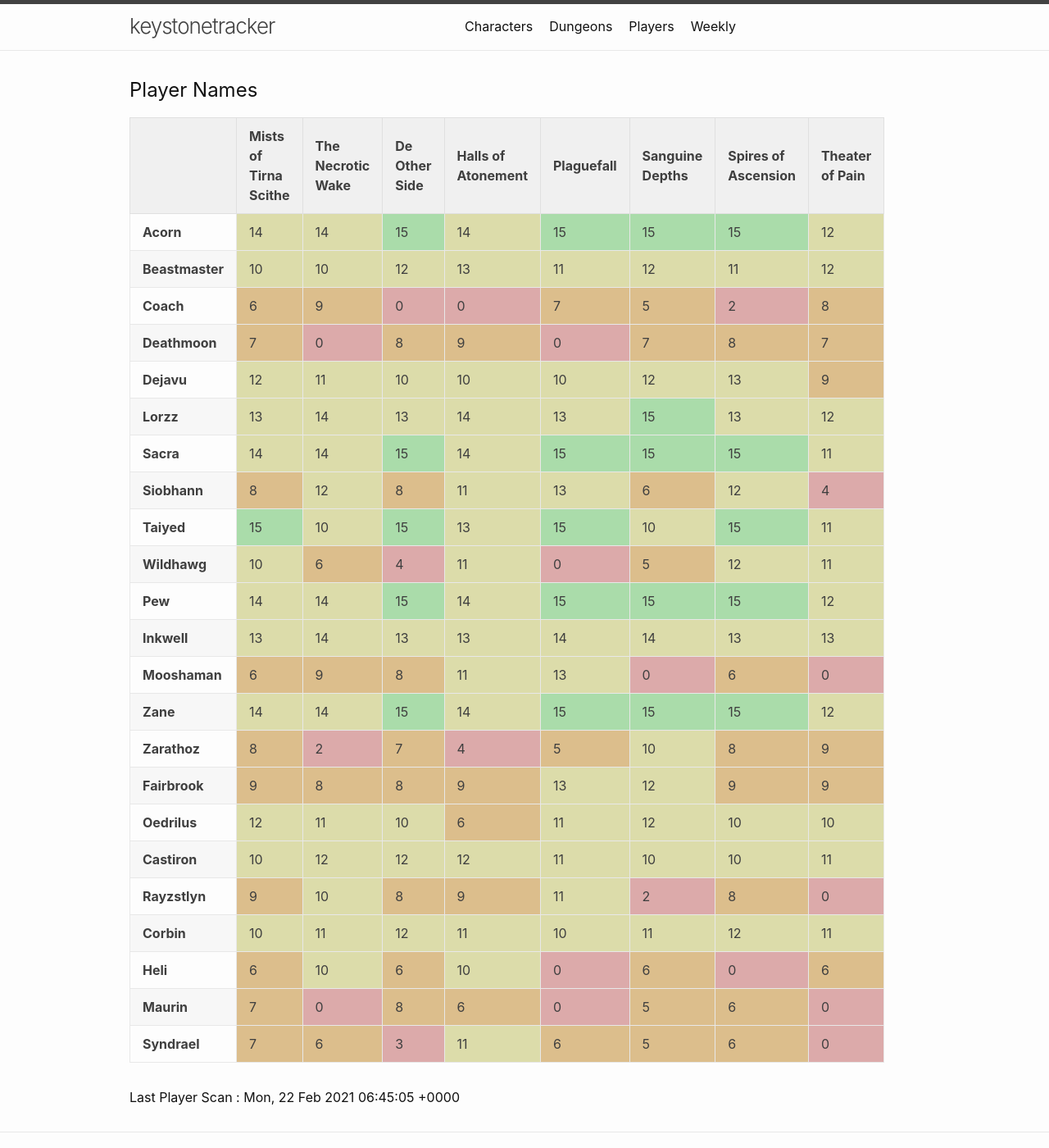
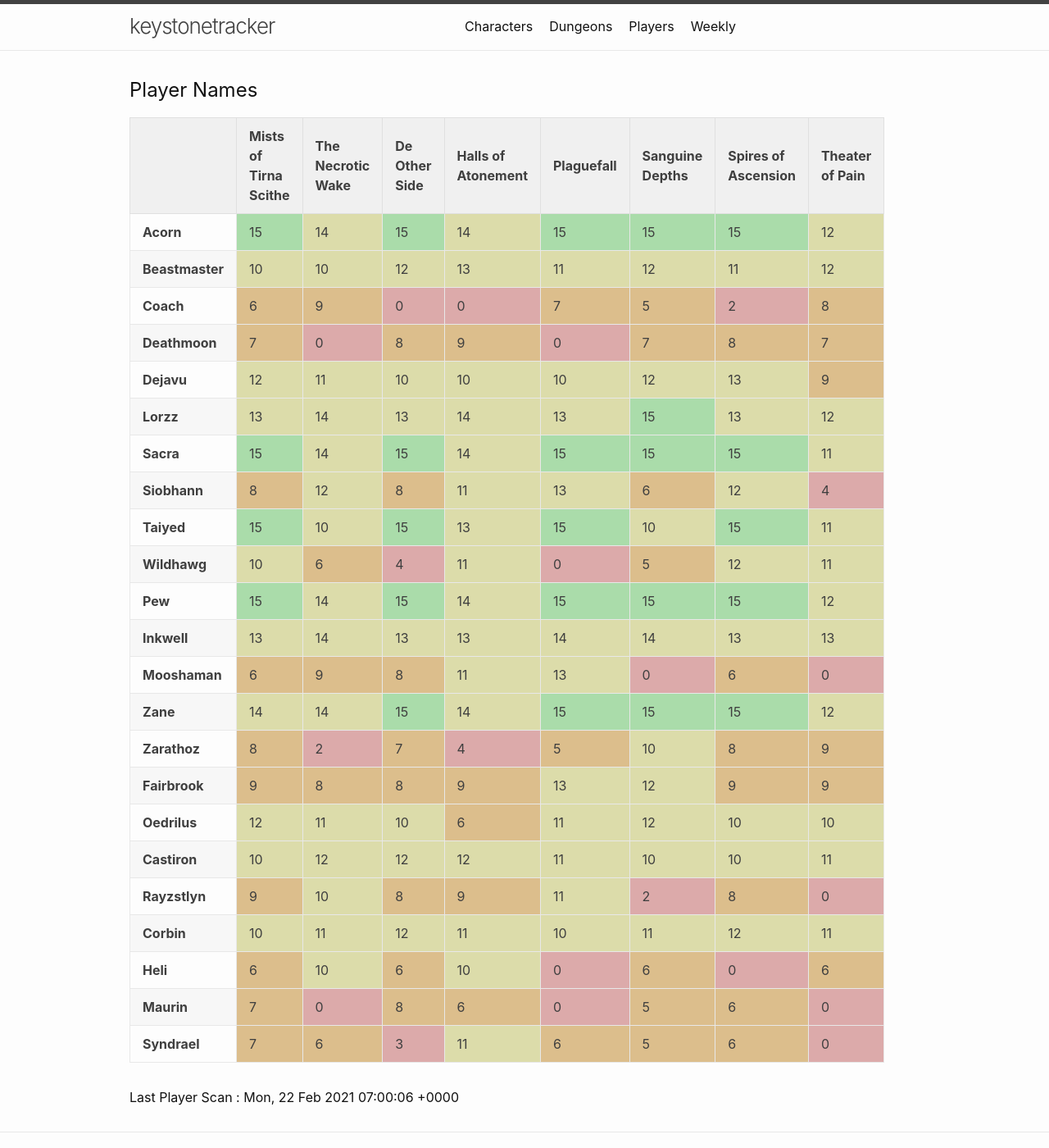
Before and after one commit to eldertribunal/keystonetracker, a Jekyll site: the page built from players.md, in a window 1280 px wide and 1400 px high. Shown: the whole window at 82% size. Built offline with Jekyll 4.4.1, drawn with Linux system fonts in a browser that asks for light colours.

Commit message:
auto scan Mon Feb 22 07:00:37 UTC 2021

```diff
--- a/_data/characters.json
+++ b/_data/characters.json
@@ -49,7 +49,7 @@
     "dungeons": [
       {
         "name": "Mists of Tirna Scithe",
-        "level": 14,
+        "level": 15,
         "id": 375
       },
       {
@@ -364,7 +364,7 @@
     "dungeons": [
       {
         "name": "Mists of Tirna Scithe",
-        "level": 14,
+        "level": 15,
         "id": 375
       },
       {
@@ -589,7 +589,7 @@
     "dungeons": [
       {
         "name": "Mists of Tirna Scithe",
-        "level": 14,
+        "level": 15,
         "id": 375
       },
       {
--- a/_data/players.json
+++ b/_data/players.json
@@ -4,7 +4,7 @@
     "dungeons": [
       {
         "name": "Mists of Tirna Scithe",
-        "level": 14,
+        "level": 15,
         "id": 375
       },
       {
@@ -274,7 +274,7 @@
     "dungeons": [
       {
         "name": "Mists of Tirna Scithe",
-        "level": 14,
+        "level": 15,
         "id": 375
       },
       {
@@ -454,7 +454,7 @@
     "dungeons": [
       {
         "name": "Mists of Tirna Scithe",
-        "level": 14,
+        "level": 15,
         "id": 375
       },
       {
--- a/_data/scanned.json
+++ b/_data/scanned.json
@@ -1,3 +1,3 @@
 {
-  "timestamp": 1613976305
+  "timestamp": 1613977206
 }
--- a/_data/weekly.json
+++ b/_data/weekly.json
@@ -24,9 +24,9 @@
       15,
       15,
       15,
+      15,
       14,
-      11,
-      8
+      11
     ]
   },
   {
@@ -203,9 +203,9 @@
       15,
       15,
       15,
+      15,
       14,
       13,
-      0,
       0
     ]
   },
```
